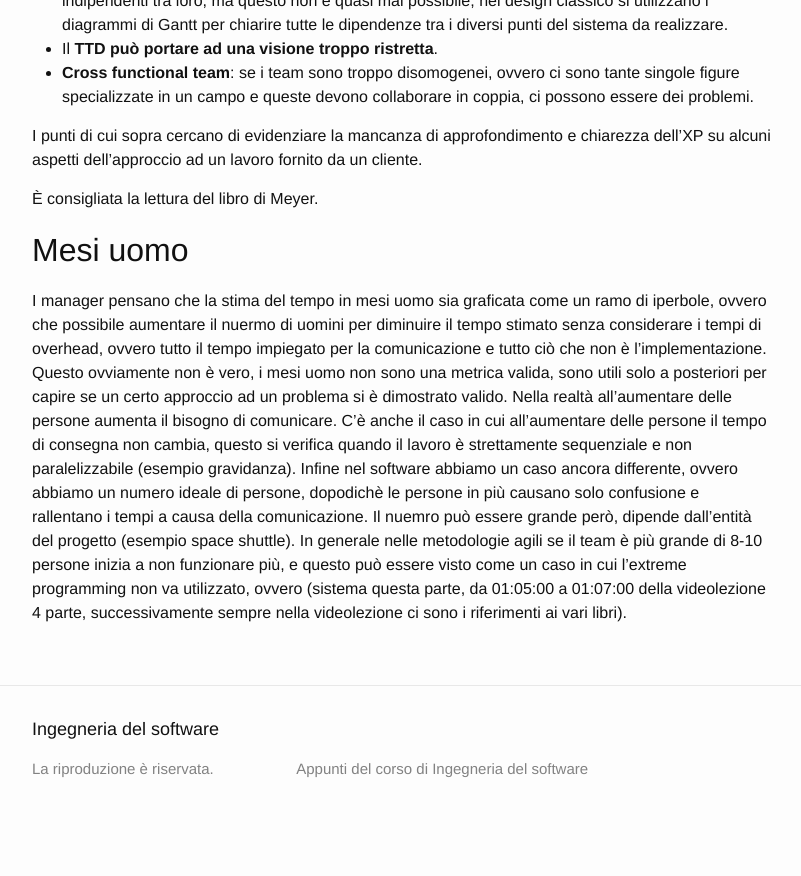
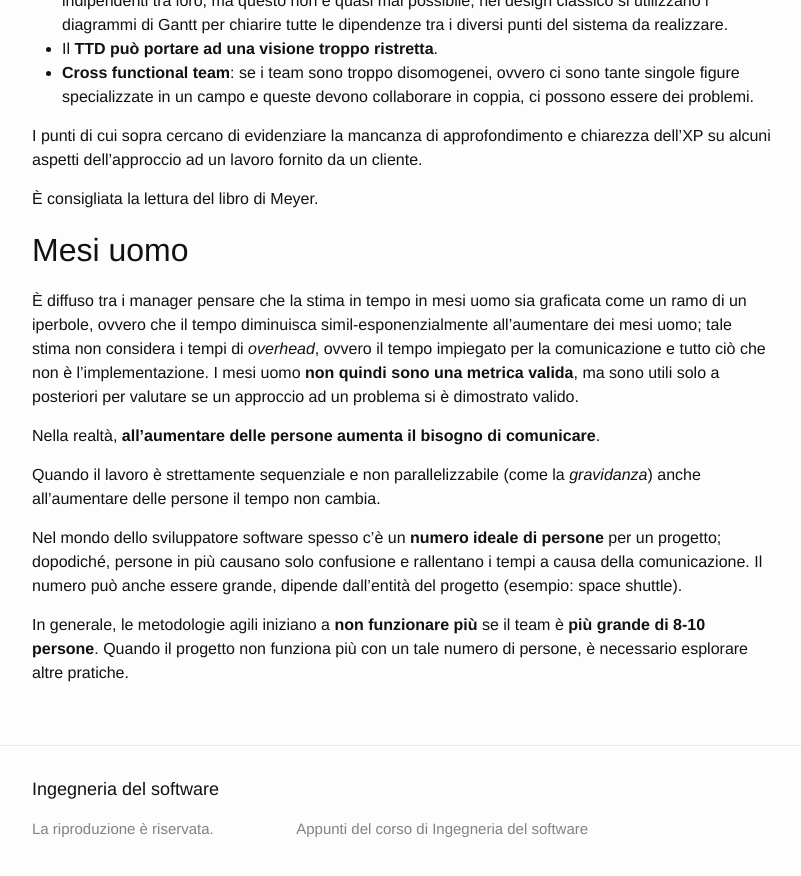
Before and after one commit to MarcoBuster/sweng, a Jekyll site: the page built from _posts/2022-10-10-extreme-programming.md, in a window 1280 px wide and 900 px high, scrolled down 19246 px. Shown: the top 876 px of the window, without its empty margins (238-1039 px from the left). Built offline with Jekyll 4.4.1, drawn with Linux system fonts in a browser that asks for light colours; the table of contents is made by our own code; before the commit the page ends 20086 px from its top, so only the background shows below that.

Commit message:
Refactor 'man-months' section

```diff
--- a/_posts/2022-10-10-extreme-programming.md
+++ b/_posts/2022-10-10-extreme-programming.md
@@ -521,8 +521,15 @@ I punti di cui sopra cercano di evidenziare la mancanza di approfondimento e chi
 È consigliata la lettura del libro di Meyer.
 
 ## Mesi uomo
-I manager pensano che la stima del tempo in mesi uomo sia graficata come un ramo di iperbole, ovvero che possibile aumentare il nuermo di uomini per diminuire il tempo stimato senza considerare i tempi di overhead, ovvero tutto il tempo impiegato per la comunicazione e tutto ciò che non è l'implementazione. Questo ovviamente non è vero, i mesi uomo non sono una metrica valida, sono utili solo a posteriori per capire se un certo approccio ad un problema si è dimostrato valido.
-Nella realtà all'aumentare delle persone aumenta il bisogno di comunicare.
-C'è anche il caso in cui all'aumentare delle persone il tempo di consegna non cambia, questo si verifica quando il lavoro è strettamente sequenziale e non paralelizzabile (esempio gravidanza).
-Infine nel software abbiamo un caso ancora differente, ovvero abbiamo un numero ideale di persone, dopodichè le persone in più causano solo confusione e rallentano i tempi a causa della comunicazione. Il nuemro può essere grande però, dipende dall'entità del progetto (esempio space shuttle).
-In generale nelle metodologie agili se il team è più grande di 8-10 persone inizia a non funzionare più, e questo può essere visto come un caso in cui l'extreme programming non va utilizzato, ovvero (sistema questa parte, da 01:05:00 a 01:07:00 della videolezione 4 parte, successivamente sempre nella videolezione ci sono i riferimenti ai vari libri).
+È diffuso tra i manager pensare che la stima in tempo in mesi uomo sia graficata come un ramo di un iperbole, ovvero che il tempo diminuisca simil-esponenzialmente all'aumentare dei mesi uomo; tale stima non considera i tempi di _overhead_, ovvero il tempo impiegato per la comunicazione e tutto ciò che non è l'implementazione.
+I mesi uomo __non quindi sono una metrica valida__, ma sono utili solo a posteriori per valutare se un approccio ad un problema si è dimostrato valido.
+
+Nella realtà, __all'aumentare delle persone aumenta il bisogno di comunicare__.
+
+Quando il lavoro è strettamente sequenziale e non parallelizzabile (come la _gravidanza_) anche all'aumentare delle persone il tempo non cambia.
+
+Nel mondo dello sviluppatore software spesso c'è un __numero ideale di persone__ per un progetto; dopodiché, persone in più causano solo confusione e rallentano i tempi a causa della comunicazione.
+Il numero può anche essere grande, dipende dall'entità del progetto (esempio: space shuttle).
+
+In generale, le metodologie agili iniziano a __non funzionare più__ se il team è __più grande di 8-10 persone__.
+Quando il progetto non funziona più con un tale numero di persone, è necessario esplorare altre pratiche.
```
